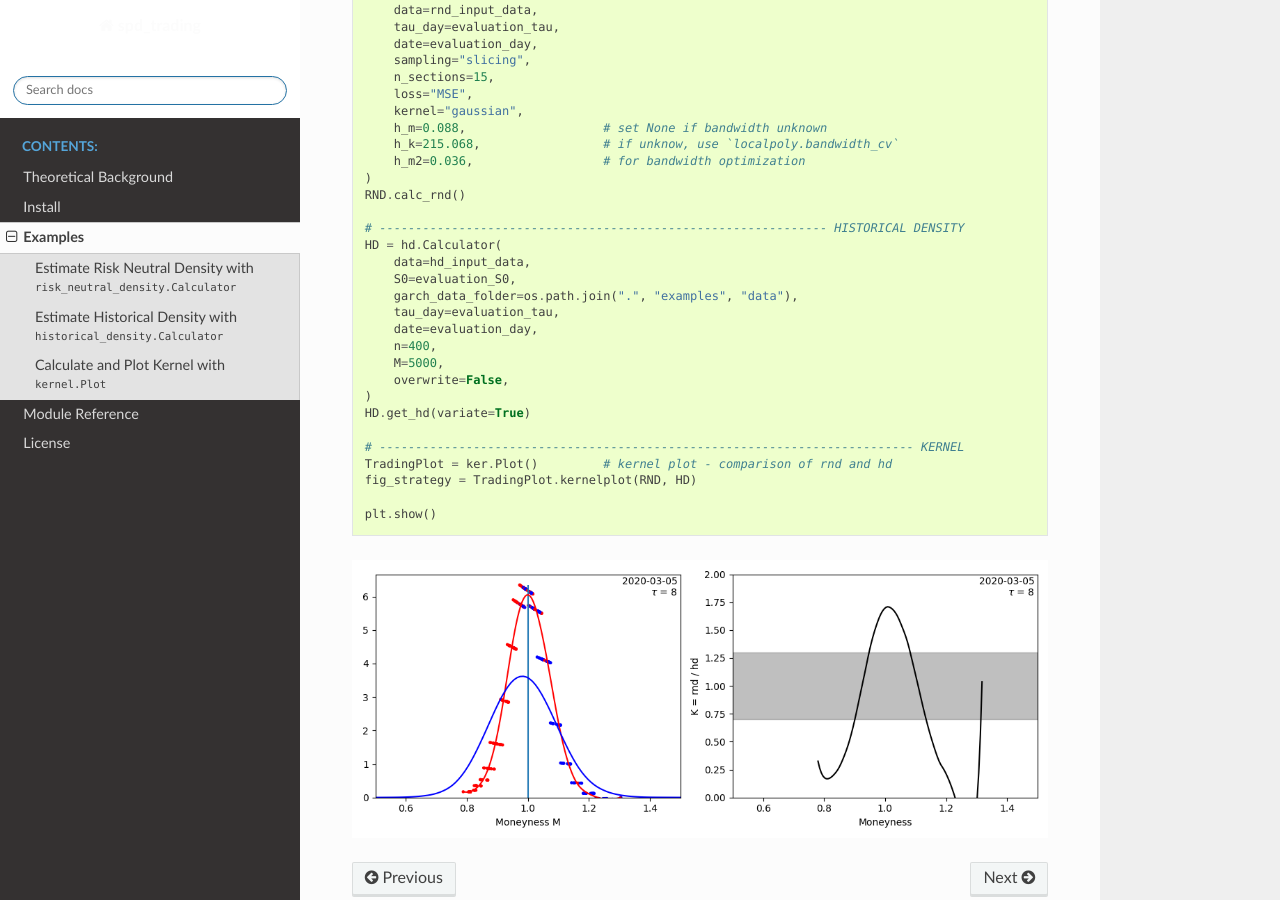
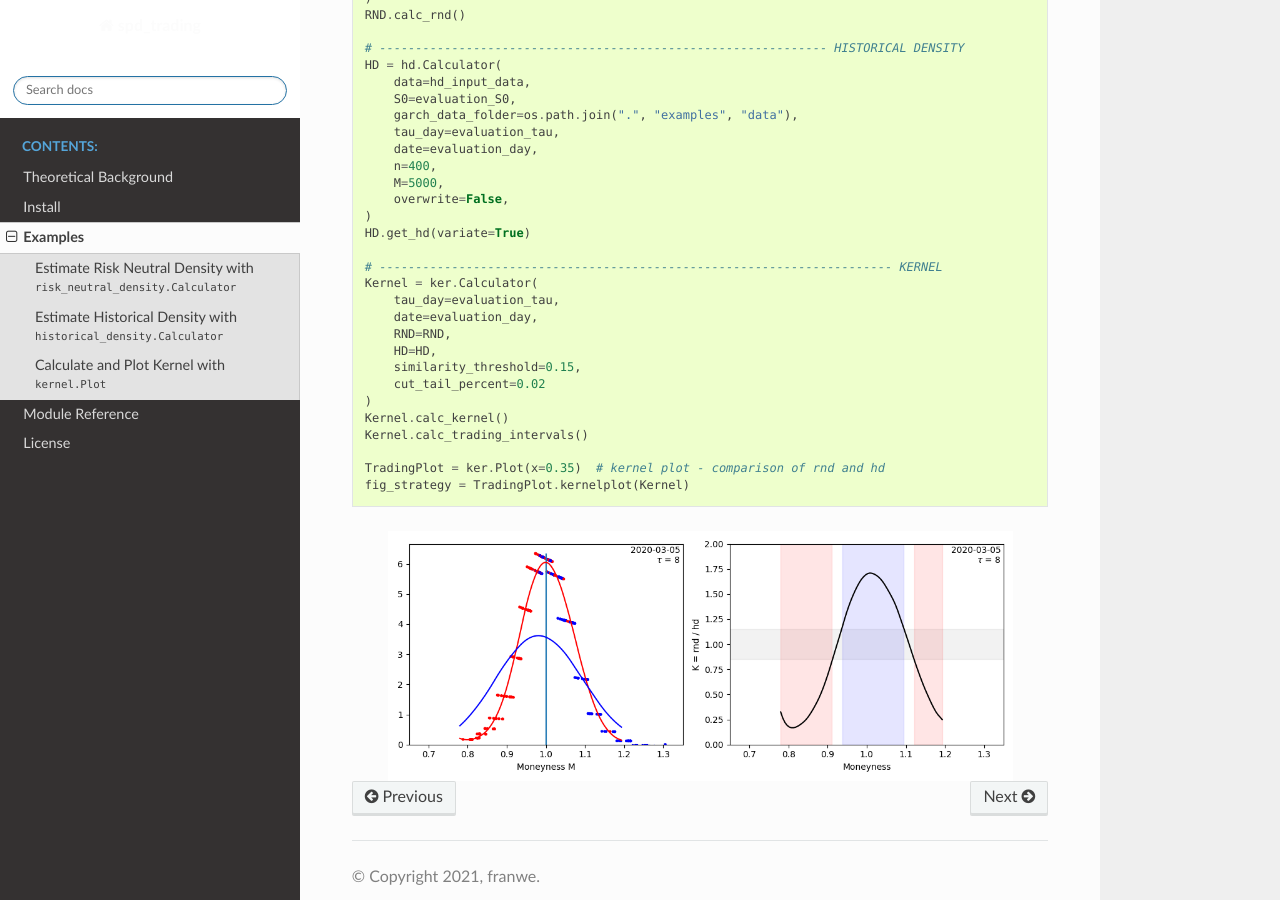
Before and after one commit to franwe/spd_trading, a Sphinx documentation site: the page built from docs/text/examples.rst, in a window 1280 px wide and 900 px high, scrolled down 2729 px. Built offline with Sphinx 7.4.7 and the Read the Docs theme 2.0.0, drawn with Linux system fonts in a browser that asks for light colours; the version number is read from the project's files by our own code.

Commit message:
size of plots

```diff
--- a/docs/text/examples.rst
+++ b/docs/text/examples.rst
@@ -36,6 +36,8 @@
     plt.show()
 
 .. image:: ../_static/example_rnd.png
+    :height: 250
+    :align: center
 
 Estimate Historical Density with ``historical_density.Calculator``
 ------------------------------------------------------------------
@@ -73,7 +75,8 @@
     plt.show()
 
 .. image:: ../_static/example_hd.png
-
+    :height: 250
+    :align: center
 
 Calculate and Plot Kernel with ``kernel.Plot``
 ----------------------------------------------------------------
@@ -126,10 +129,21 @@
     )
     HD.get_hd(variate=True)
 
-    # -------------------------------------------------------------------------- KERNEL
-    TradingPlot = ker.Plot()         # kernel plot - comparison of rnd and hd
-    fig_strategy = TradingPlot.kernelplot(RND, HD)
+    # ----------------------------------------------------------------------- KERNEL
+    Kernel = ker.Calculator(
+        tau_day=evaluation_tau,
+        date=evaluation_day,
+        RND=RND,
+        HD=HD,
+        similarity_threshold=0.15,
+        cut_tail_percent=0.02
+    )
+    Kernel.calc_kernel()
+    Kernel.calc_trading_intervals()
 
-    plt.show()
+    TradingPlot = ker.Plot(x=0.35)  # kernel plot - comparison of rnd and hd
+    fig_strategy = TradingPlot.kernelplot(Kernel)
 
 .. image:: ../_static/example_kernel.png
+    :height: 250
+    :align: center
```
Also changed, not shown: docs/_static/example_hd.png, docs/_static/example_kernel.png, docs/_static/example_rnd.png, 4 other files.
